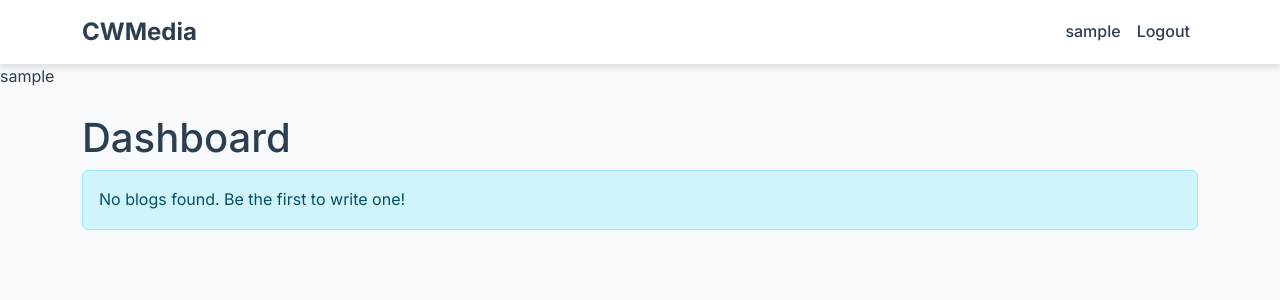
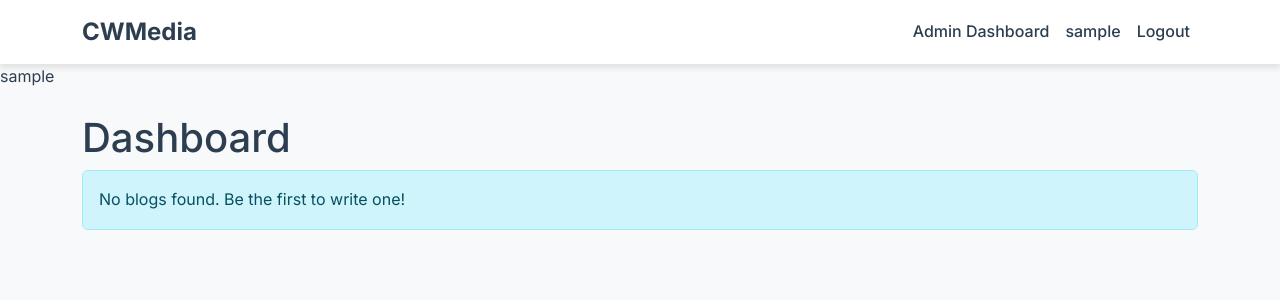
Before and after one commit to TharHtet236401/CWMedia, a Django app: page /dashboard/ in a window 1280 px wide. Shown: the top 300 px of the page. Run offline with Django 5.2, Linux system fonts and the light colour scheme; the visitor is signed in with stand-in values (Sample User, id 1); data that the repository does not hold is empty; some libraries are stand-ins or nearby versions.

Commit message:
Implemented blog deletion functionality with error handling in the dashboard view. Updated templates to support dynamic blog deletion and improved navigation to highlight the active dashboard link.

```diff
--- a/dashboard/templates/dashboard/dashboard.html
+++ b/dashboard/templates/dashboard/dashboard.html
@@ -2,5 +2,7 @@
 
 {% block content %}
 <h1>Dashboard</h1>
-{% include 'dashboard/dashboard_blogs.html' %}
+<div id="admin-blog-section">
+    {% include 'dashboard/dashboard_blogs.html' %}
+</div>
 {% endblock %}
--- a/dashboard/templates/dashboard/dashboard_blogs.html
+++ b/dashboard/templates/dashboard/dashboard_blogs.html
@@ -12,7 +12,7 @@
                 </div>
                 <p class="blog-content">{{ blog.content|truncatewords:30 }}</p>
                 <a href="#" class="btn btn-primary">Edit</a>
-                <a href="#" class="btn btn-danger">Delete</a>
+                <a hx-get="{% url 'delete_blog' blog.id %}" hx-target="#admin-blog-section" hx-swap="innerHTML" hx-push-url="true" class="btn btn-danger">Delete</a>
             </div>
         </article>
     </div>
--- a/dashboard/urls.py
+++ b/dashboard/urls.py
@@ -3,4 +3,5 @@
 
 urlpatterns = [
     path('', views.dashboard, name='dashboard'),
+    path('delete_blog/<int:blog_id>/', views.delete_blog, name='delete_blog'),
 ]
--- a/dashboard/views.py
+++ b/dashboard/views.py
@@ -1,6 +1,23 @@
-from django.shortcuts import render
+from django.shortcuts import render, redirect
 from blogs.models import Blog
+from django.contrib import messages
 # Create your views here.
 def dashboard(request):
-    blogs = Blog.objects.all()
-    return render(request, 'dashboard/dashboard.html', {'blogs': blogs})
+    try:
+        blogs = Blog.objects.all().order_by('-created_at')
+        if request.headers.get('HX-Request'):
+            return render(request, 'dashboard/dashboard_blogs.html', {'blogs': blogs})
+        return render(request, 'dashboard/dashboard.html', {'blogs': blogs})
+    except Exception as e:
+        messages.error(request, 'Error fetching blogs')
+        return render(request, 'dashboard/dashboard.html', {'blogs': []})
+
+def delete_blog(request, blog_id):
+    try:
+        blog = Blog.objects.get(id=blog_id)
+        blog.delete()
+        messages.success(request, 'Blog deleted successfully')
+        return redirect('dashboard')
+    except Exception as e:
+        messages.error(request, 'Error deleting blog')
+        return redirect('dashboard')
--- a/templates/nav.html
+++ b/templates/nav.html
@@ -8,6 +8,9 @@
             <ul class="navbar-nav ms-auto">
                 {% if user.is_authenticated %}
                     <li class="nav-item">
+                        <a class="nav-link {% if request.path == '/dashboard/' %}active{% endif %}" href="{% url 'dashboard' %}">Admin Dashboard</a>
+                    </li>
+                    <li class="nav-item">
                         <a class="nav-link" href="#">{{request.user.username}}</a>
                     </li>
                     <li class="nav-item">
@@ -17,9 +20,9 @@
                     <li class="nav-item">
                         <a class="nav-link" href="#">Login</a>
                     </li>
-                    <li class="nav-item">
+                    <!-- <li class="nav-item">
                         <a class="nav-link" href="#">Register</a>
-                    </li>
+                    </li> -->
                 {% endif %}
             </ul>
         </div>
```
